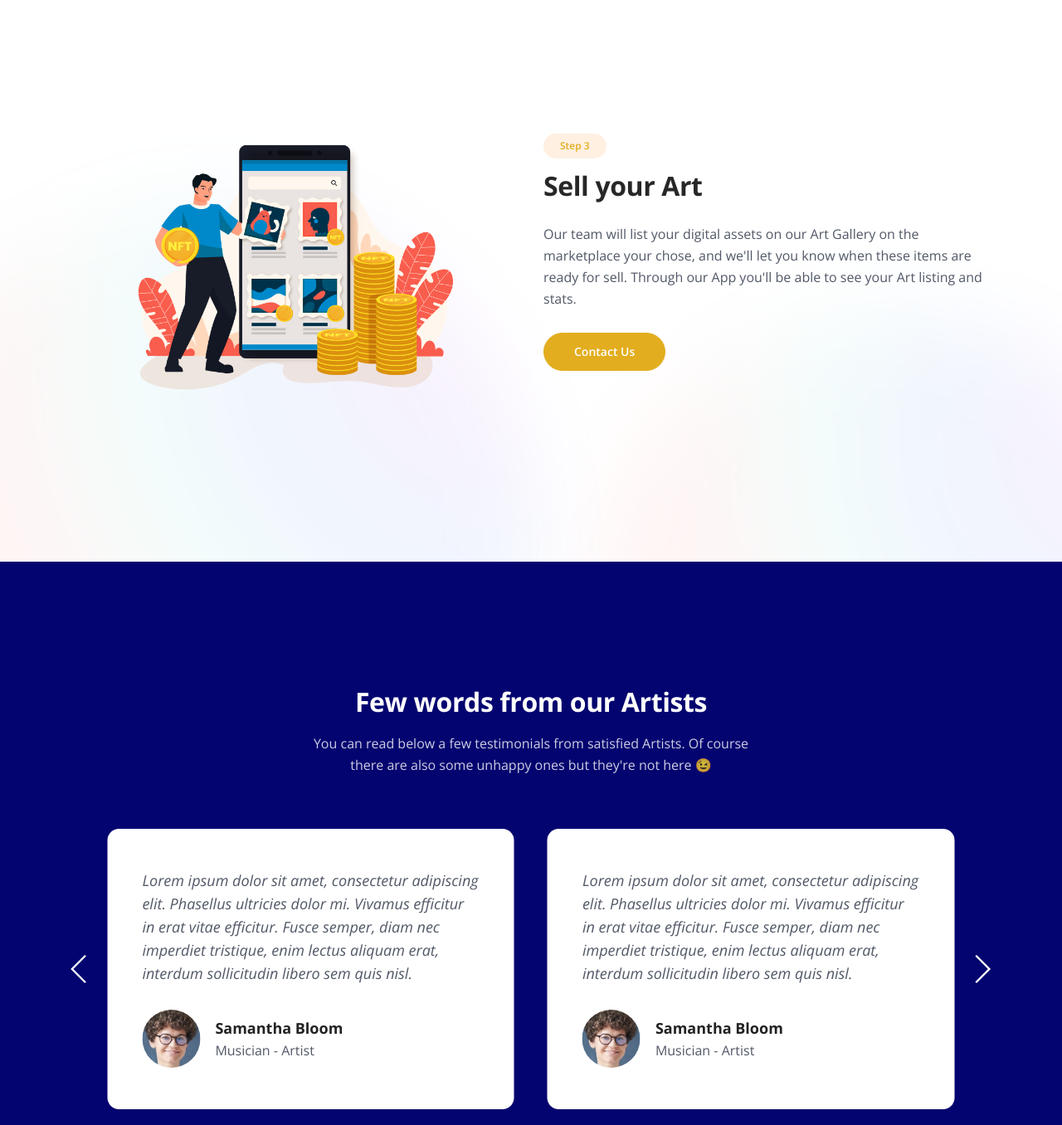
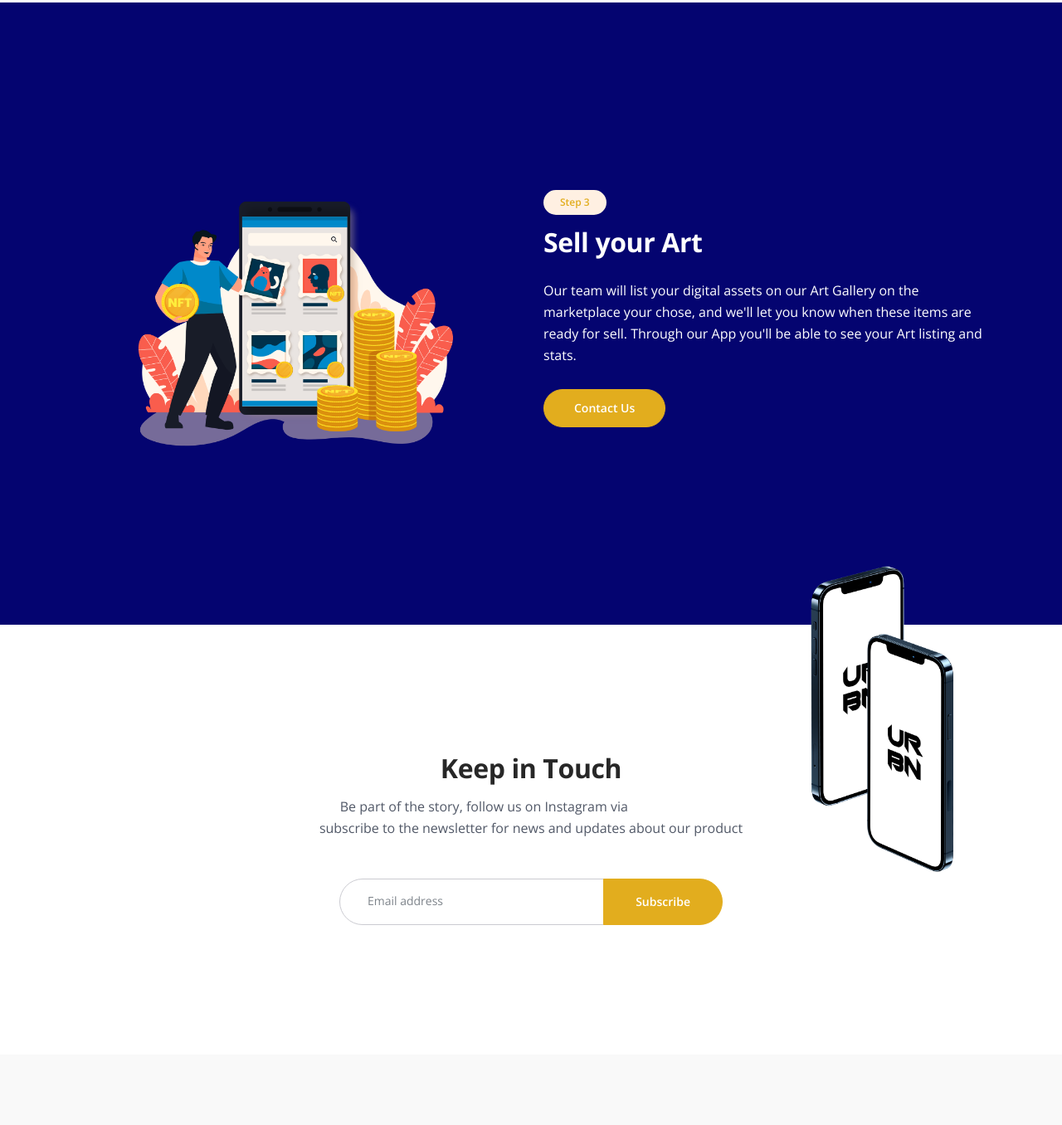
Before and after one commit to EnzoVezzaro/Urbn-Landing, a website: page index.html in a window 1280 px wide. Shown: the part 4876-6232 px from the top of the page at 83% size. Drawn offline with nearby package versions, Linux system fonts and the light colour scheme.

Commit message:
hide testimonial temp

```diff
--- a/css/styles.css
+++ b/css/styles.css
@@ -983,10 +983,12 @@ input[type='checkbox'] {
 
 .basic-4 h2 {
 	margin-bottom: 1.5rem;
+	color: #ffffff;
 }
 
 .basic-4 p {
 	margin-bottom: 1.75rem;
+	color: #ffffff;
 }
 
 
@@ -996,7 +998,11 @@ input[type='checkbox'] {
 .slider-2 {
 	padding-top: 9.25rem;
 	padding-bottom: 10rem;
-	background-color: #040470;
+	background: #040470;
+}
+
+.slider-2:not(.basic-4){
+	display: none;
 }
 
 .slider-2 .h2-heading {
--- a/index.html
+++ b/index.html
@@ -337,7 +337,7 @@
 
 
     <!-- Details 3 -->
-    <div class="basic-4">
+    <div class="basic-4 slider-2">
         <div class="container">
             <div class="row align-items-center">
                 <div class="col-lg-6">
@@ -382,7 +382,7 @@
                                         <div class="card-body">
                                             <p class="testimonial-text">Lorem ipsum dolor sit amet, consectetur adipiscing elit. Phasellus ultricies dolor mi. Vivamus efficitur in erat vitae efficitur. Fusce semper, diam nec imperdiet tristique, enim lectus aliquam erat, interdum sollicitudin libero sem quis nisl.</p>
                                             <div class="details">
-                                                <img class="testimonial-image" src="images/testimonial-1.jpg" alt="alternative">
+                                                <img class="testimonial-image" src="images/ennotao.jpeg" alt="alternative">
                                                 <div class="text">
                                                     <div class="testimonial-author">Samantha Bloom</div>
                                                     <div class="occupation">Musician - Artist</div>
```
Also changed, not shown: images/ennotao.jpeg (added).
